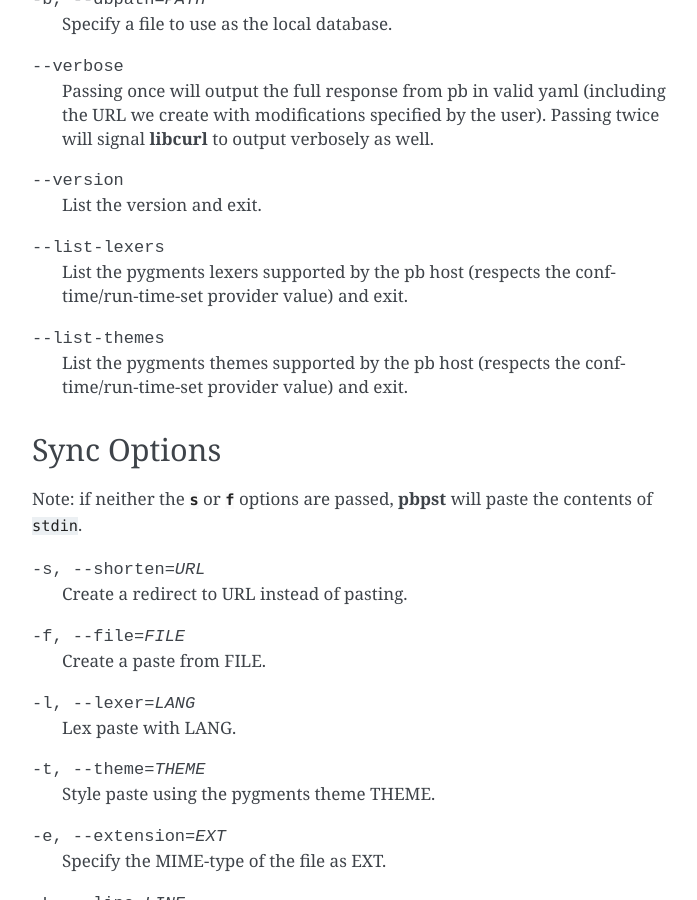
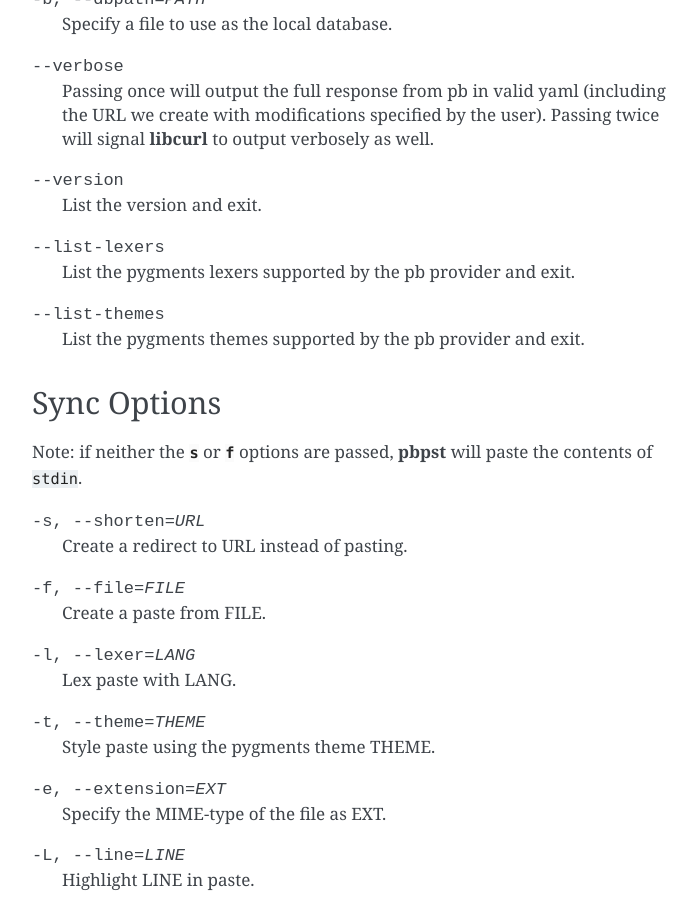
Before and after one commit to HalosGhost/pbpst, a Sphinx documentation site: the page built from doc/pbpst.rst, in a window 1280 px wide and 900 px high, scrolled down 921 px. Shown: the whole window, without its empty margins (388-1085 px from the left). Built offline with Sphinx 7.4.7, drawn with Linux system fonts in a browser that asks for light colours; some of the changed text lies outside the part shown.

Commit message:
Some clarifications on -Dq and updates

```diff
--- a/doc/pbpst.rst
+++ b/doc/pbpst.rst
@@ -50,10 +50,10 @@ The following options are available for any operation.
     List the version and exit.
 
 --list-lexers
-    List the pygments lexers supported by the pb host (respects the conf-time/run-time-set provider value) and exit.
+    List the pygments lexers supported by the pb provider and exit.
 
 --list-themes
-    List the pygments themes supported by the pb host (respects the conf-time/run-time-set provider value) and exit.
+    List the pygments themes supported by the pb provider and exit.
 
 Sync Options
 ------------
```
Also changed, not shown: other parts of doc/pbpst.rst (+1 -1 lines).
